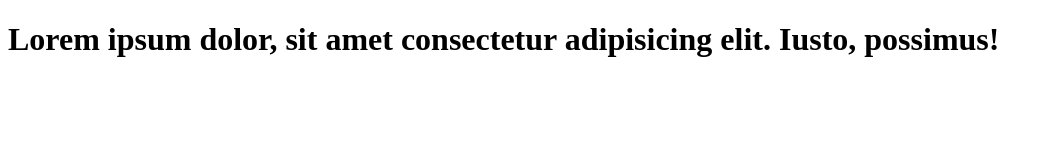
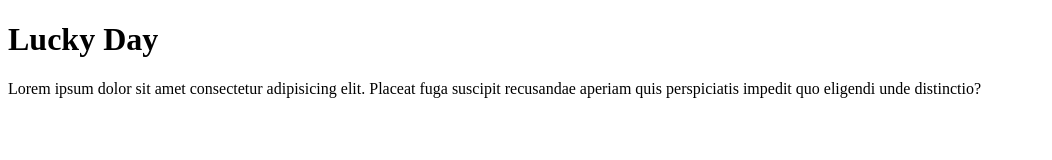
Before and after one commit to shabbir303/first-project, a plain HTML site: page index.html in a window 1280 px wide. Shown: the whole page, without its empty margins (0-1052 px from the left). Drawn offline with Linux system fonts and the light colour scheme.

Commit message:
first commit

```diff
--- a/index.html
+++ b/index.html
@@ -7,6 +7,7 @@
     </head>
     <body>
         <color></color>
-       <h1>Lorem ipsum dolor, sit amet consectetur adipisicing elit. Iusto, possimus!</h1>
+       <h1>Lucky Day</h1>
+       <p>Lorem ipsum dolor sit amet consectetur adipisicing elit. Placeat fuga suscipit recusandae aperiam quis perspiciatis impedit quo eligendi unde distinctio?</p>
     </body>
 </html>
```
